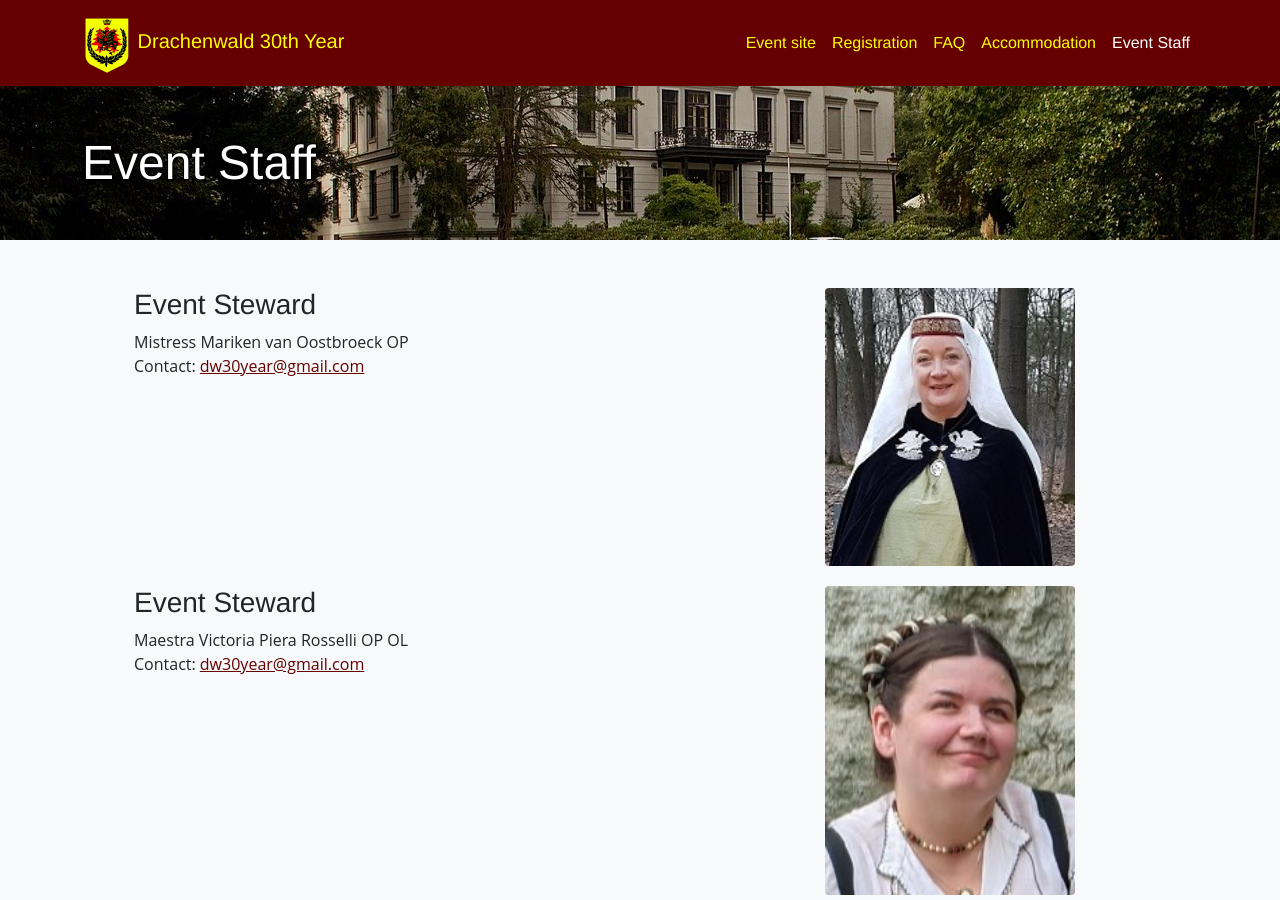
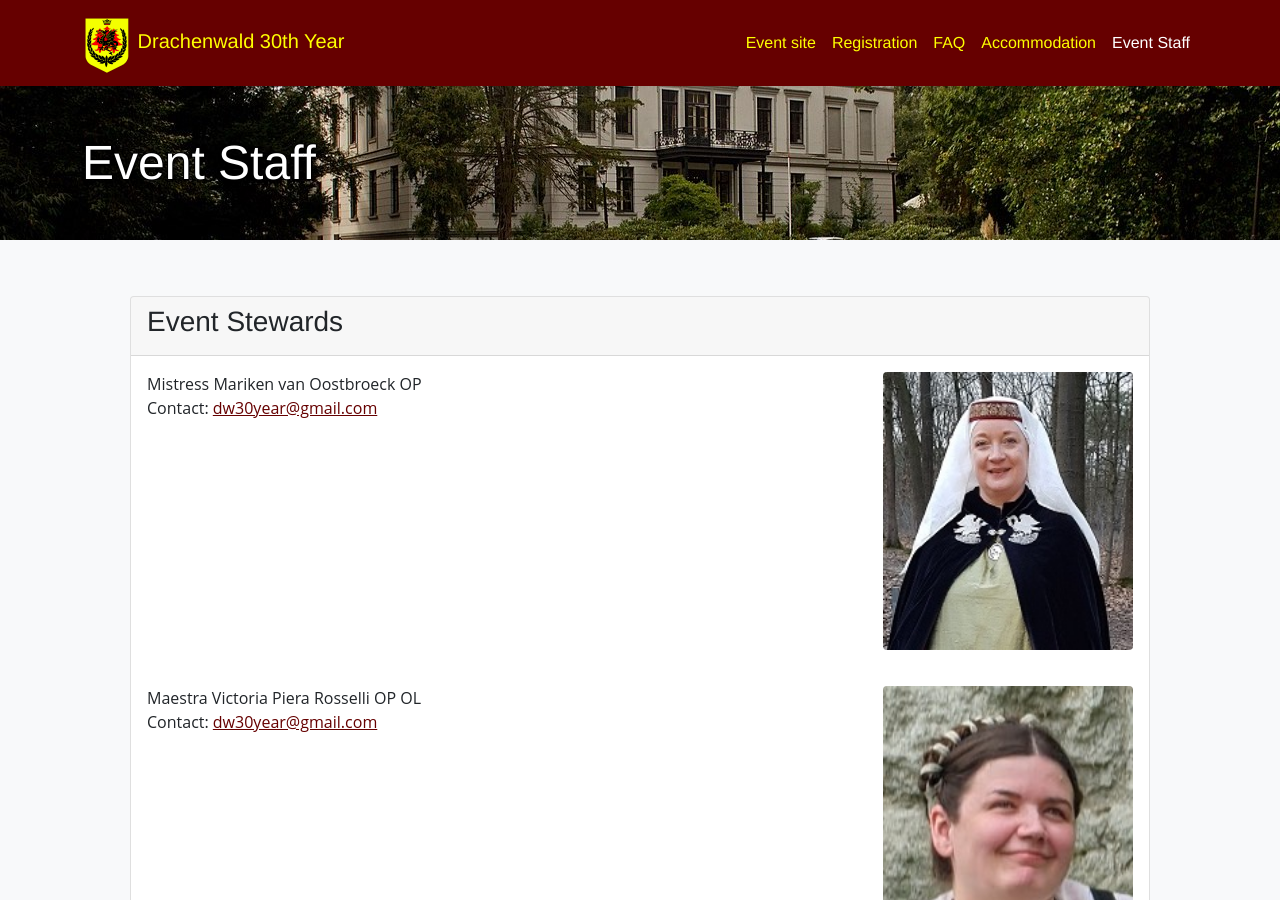
Before and after one commit to drachenwald/dw-30-year, a Jekyll site: the page built from eventstaff/index.html, in a window 1280 px wide and 900 px high. Built offline with Jekyll 4.4.1, drawn with Linux system fonts in a browser that asks for light colours; some web fonts are replaced.

Commit message:
cards for event staff

```diff
--- a/eventstaff/index.html
+++ b/eventstaff/index.html
@@ -4,144 +4,146 @@ title: Event Staff
 
 <div class="container">
 
-  <div class="row m-3">
-    <div class="col-12 col-md-6 col-lg-8">
-      <h3>Event Steward</h3>
+  <div class="card m-4">
+    <div class="card-header">
+      <h3>Event Stewards</h3>
+    </div>
+    <div class="card-body">
+      <img src="marieke.jpg" class="rounded mb-1 float-end" width="250" alt="Mariken photo">
       Mistress Mariken van Oostbroeck OP<br />
       Contact: <a href="mailto:dw30year@gmail.com">dw30year@gmail.com</a>
     </div>
-    <div class="col-12 col-md-6 col-lg-4">
-      <img src="marieke.jpg" class="rounded mb-1" width="250" alt="Mariken photo">
+    <div class="card-body">
+      <img src="victoria.jpg" class="rounded mb-1 float-end" width="250" alt="Victoria photo">
+      Maestra Victoria Piera Rosselli OP OL<br />
+      Contact: <a href="mailto:dw30year@gmail.com">dw30year@gmail.com</a>
     </div>
   </div>
 
-  <div class="row m-3">
-    <div class="col-12 col-md-6 col-lg-8">
-      <h3>Event Steward</h3>
-      Maestra Victoria Piera Rosselli OP OL<br />
-      Contact: <a href="mailto:dw30year@gmail.com">dw30year@gmail.com</a>
+
+  <div class="card m-4">
+    <div class="card-header">
+      <h3>Reservations Steward</h3>
     </div>
-    <div class="col-12 col-md-6 col-lg-4">
-      <img src="victoria.jpg" class="rounded mb-1" width="250" alt="Victoria photo">
+    <div class="card-body">
+      <img src="anna.jpg" class="rounded mb-1 float-end" width="250" alt="Anna photo">
+      Magistra Anna Syveken OP<br />
+      Contact: <a href="mailto:dw30yearres@gmail.com">dw30yearres@gmail.com</a>
     </div>
   </div>
 
-  <div class="row m-3">
-    <div class="col-12 col-md-6 col-lg-8">
-      <h3>Reservations Steward</h3>
-      Magistra Anna Syveken OP<br />
-      Contact: <a href="mailto:dw30yearres@gmail.com">dw30yearres@gmail.com</a>
+  <div class="card m-4">
+    <div class="card-header">
+      <h3>A&S Coordinator</h3>
     </div>
-    <div class="col-12 col-md-6 col-lg-4">
-      <img src="anna.jpg" class="rounded mb-1" width="250" alt="Anna photo">
+    <div class="card-body">
+      Mistress Ellisa von Berenklaw OL
     </div>
   </div>
 
-  <div class="row m-3">
-    <div class="col-12 col-md-6 col-lg-8">
-      <h3>A&S Coordinator</h3>
-      Mistress Ellisa von Berenklaw OL
+  <div class="card m-4">
+    <div class="card-header">
+      <h3>Armoured Combat Coordinator</h3>
     </div>
-    <div class="col-12 col-md-6 col-lg-4">
-
+    <div class="card-body">
+      Duke Lief Wolfsonne KSCA
     </div>
   </div>
 
-  <div class="row m-3">
-    <div class="col-12 col-md-6 col-lg-8">
-      <h3>Armoured Combat Coordinator</h3>
-      Duke Lief Wolfsonne KSCA
+  <div class="card m-4">
+    <div class="card-header">
+      <h3>Rapier/C&amp;T Combat Coordinator</h3>
     </div>
-    <div class="col-12 col-md-6 col-lg-4">
-
+    <div class="card-body">
+      <img src="fardang.jpg" class="rounded mb-1 float-end" width="250" alt="Fardang photo">
+      Viscount Fardäng Skvaldre OL MOD
     </div>
   </div>
 
-  <div class="row m-3">
-    <div class="col-12 col-md-6 col-lg-8">
-      <h3>Rapier/C&amp;T Combat Coordinator</h3>
-      Viscount Fardäng Skvaldre OL MOD
+  <div class="card m-4">
+    <div class="card-header">
+      <h3>Archery Coordinators</h3>
     </div>
-    <div class="col-12 col-md-6 col-lg-4">
-      <img src="fardang.jpg" class="rounded mb-1" width="250" alt="Fardang photo">
+    <div class="card-body">
+      <img src="kerttu.png" class="rounded mb-1 float-end" width="250" alt="Kerttu photo">
+      Mestari Kerttu Katariinantytär Roisko OP
+    </div>
+    <div class="card-body">
+      Lord Snor de Vlask
+    </div>
+    <div class="card-body">
+      <img src="micheal.jpg" class="rounded mb-1 float-end" width="250" alt="Mícheál photo">
+      Lord Mícheál Breathnach
     </div>
   </div>
 
-  <div class="row m-3">
-    <div class="col-12 col-md-6 col-lg-8">
-      <h3>Archery Coordinators</h3>
-      Mestari Kerttu Katariinantytär Roisko OP<br />
-      Lord Snor de Vlask<br />
-      Lord Mícheál Breathnach
+  <div class="card m-4">
+    <div class="card-header">
+      <h3>Heralds in Charge</h3>
     </div>
-    <div class="col-12 col-md-6 col-lg-4">
-      <img src="micheal.jpg" class="rounded mb-1" width="250" alt="Mícheál photo">
-      <img src="kerttu.png" class="rounded mb-1" width="250" alt="Kerttu photo">
+    <div class="card-body">
+      Meistari Dubhghall MacÉbhearáird OP
+    </div>
+    <div class="card-body">
+      Mestari Mór inghean Bhriain OP
     </div>
   </div>
 
-  <div class="row m-3">
-    <div class="col-12 col-md-6 col-lg-8">
-      <h3>Heralds in Charge</h3>
-      Meistari Dubhghall MacÉbhearáird OP<br />
-      Mestari Mór inghean Bhriain OP
+  <div class="card m-4">
+    <div class="card-header">
+      <h3>Royal Liaisons</h3>
     </div>
-    <div class="col-12 col-md-6 col-lg-4">
-
+    <div class="card-body">
+      <img src="ragnell.jpg" class="rounded mb-1 float-end" width="250" alt="Ragnell photo">
+      Mistress Ragnell Caxtone
+    </div>
+    <div class="card-body">
+      <img src="gele.jpg" class="rounded mb-1 float-end" width="250" alt="Gele photo">
+      THL Gele Pechplumin
     </div>
   </div>
 
-  <div class="row m-3">
-    <div class="col-12 col-md-6 col-lg-8">
-      <h3>Royal Liaisons</h3>
-      Mistress Ragnell Caxtone<br />
-      THL Gele Pechplumin
+  <div class="card m-4">
+    <div class="card-header">
+      <h3>Food Coordinators</h3>
     </div>
-    <div class="col-12 col-md-6 col-lg-4">
-      <img src="ragnell.jpg" class="rounded mb-1" width="250" alt="Ragnell photo">
-      <img src="gele.jpg" class="rounded mb-1" width="250" alt="Gele photo">
+    <div class="card-body">
+      Mistress Hannah van Hanecnolle OP<br />
+    </div>
+    <div class="card-body">
+      <img src="hilde.jpg" class="rounded mb-1 float-end" width="250" alt="Hilde photo">
+      THL Hilde van Polderslot
+    </div>
+    <div class="card-body">
+      THL Laura van Schiedam
     </div>
   </div>
 
-  <div class="row m-3">
-    <div class="col-12 col-md-6 col-lg-8">
-      <h3>Food Coordinators</h3>
-      Mistress Hannah van Hanecnolle OP<br />
-      THL Hilde van Polderslot<br />
-      THL Laura van Schiedam
+  <div class="card m-4">
+    <div class="card-header">
+      <h3>Publicity/Social Media and Website Support</h3>
     </div>
-    <div class="col-12 col-md-6 col-lg-4">
-      <img src="hilde.jpg" class="rounded mb-1" width="250" alt="Hilde photo">
+    <div class="card-body">
+      <img src="sela.jpg" class="rounded mb-1 float-end" width="250" alt="Sela photo">
+      Dame Sela de la Rosa
     </div>
   </div>
 
-  <div class="row m-3">
-    <div class="col-12 col-md-6 col-lg-8">
-      <h3>Publicity/Social Media and Website Support</h3>
-      Dame Sela de la Rosa
+  <div class="card m-4">
+    <div class="card-header">
+      <h3>Youth Activities Coordinator</h3>
     </div>
-    <div class="col-12 col-md-6 col-lg-4">
-      <img src="sela.jpg" class="rounded mb-1" width="250" alt="Sela photo">
+    <div class="card-body">
+      Lady Wendelmoet van Polderslot
     </div>
   </div>
 
-  <div class="row m-3">
-    <div class="col-12 col-md-6 col-lg-8">
-      <h3>Youth Activities Coordinator</h3>
-      Lady Wendelmoet van Polderslot
+  <div class="card m-4">
+    <div class="card-header">
+      <h3>Merchant/Market Liaison</h3>
     </div>
-    <div class="col-12 col-md-6 col-lg-4">
-
-    </div>
-  </div>
-
-  <div class="row m-3">
-    <div class="col-12 col-md-6 col-lg-8">
-      <h3>Merchant/Market Liaison</h3>
+    <div class="card-body">
       Katherine of Polderslot
-    </div>
-    <div class="col-12 col-md-6 col-lg-4">
-
     </div>
   </div>
 
--- a/faq/index.html
+++ b/faq/index.html
@@ -7,7 +7,7 @@ title: Frequently asked questions
 <div class="accordion" id="accordion-faq">
   <div class="accordion-item">
     <h2 class="accordion-header" id="header-{{ faq.q | slugify }}">
-      <button class="accordion-button" type="button" data-bs-toggle="collapse" data-bs-target="#collapse-{{ faq.q | slugify }}" aria-controls="collapse-{{ faq.q | slugify }}">
+      <button class="accordion-button collapsed" type="button" data-bs-toggle="collapse" data-bs-target="#collapse-{{ faq.q | slugify }}" area-expended="false" aria-controls="collapse-{{ faq.q | slugify }}">
         {{ faq.q }}
       </button>
     </h2>
```
Also changed, not shown: index.html (+4 -4 lines).
